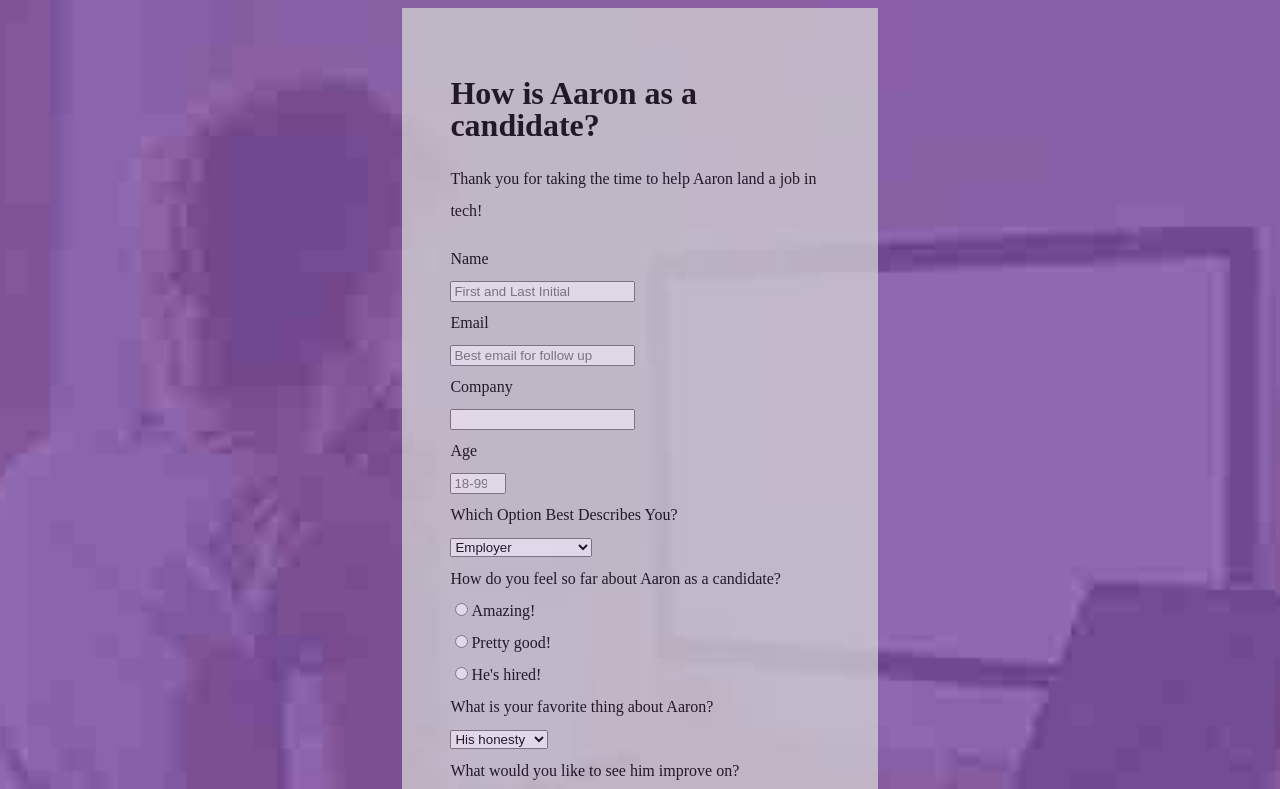
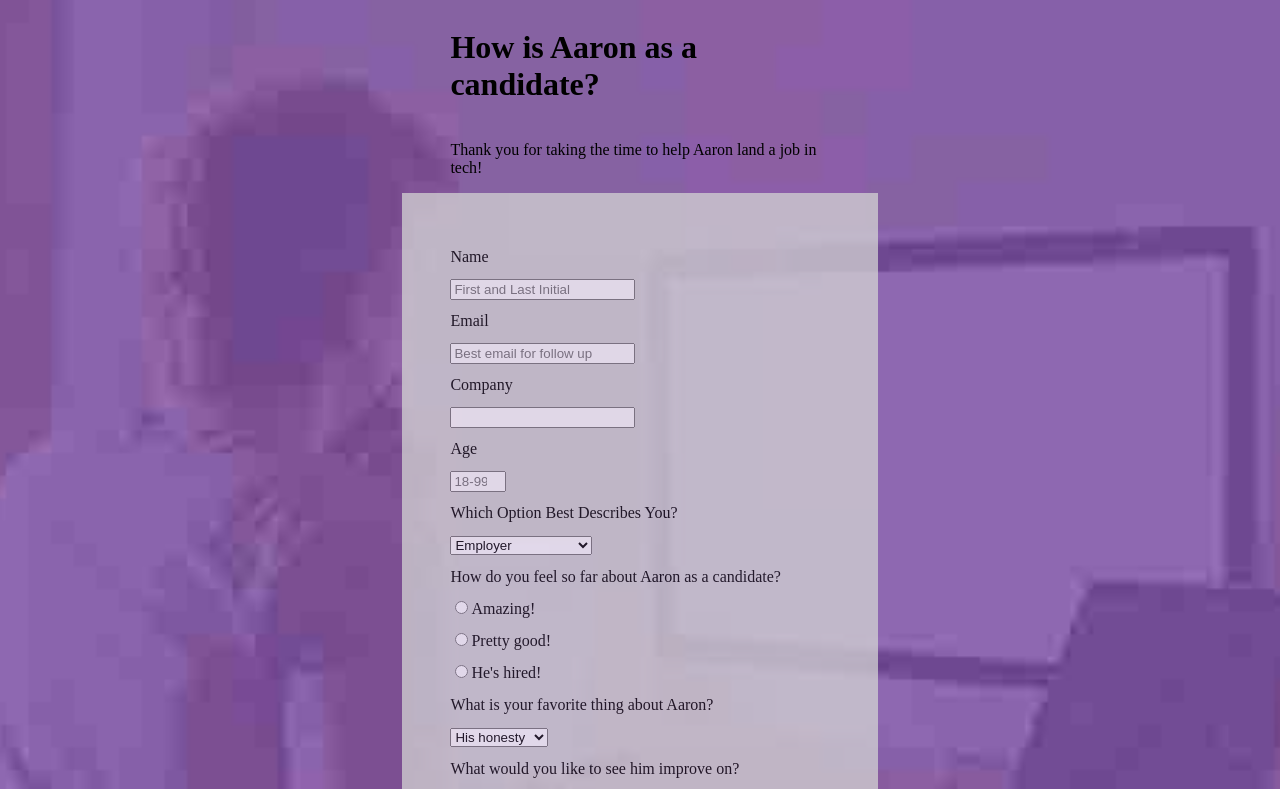
Before and after one commit to JesseJames1737/AaronJames_Survey, a plain HTML site: page index.html in a window 1280 px wide. Shown: the top 789 px of the page. Drawn offline with Linux system fonts and the light colour scheme.

Commit message:
centering form and header

```diff
--- a/index.html
+++ b/index.html
@@ -9,7 +9,7 @@
         background-size: cover;
     }
 
-    #main-content {
+    #form-container {
         background-color: lightgrey;
         opacity: 75%;
         width: 30%;
@@ -18,16 +18,26 @@
         padding: 3em;
     }
 
+    header .intro {
+        width: 30%;
+        margin: auto;
+        display: flex;
+        flex-direction: column;
+        justify-content: center;
+    }
+
 </style>
 
 <html>
-<div id='main-content'>
 
-<head id='header'>
+
+<header id='header'>
     <title>Survey Form</title>
-    <h1 id='title'>How is Aaron as a candidate?</h1>
-    <p id='description'>Thank you for taking the time to help Aaron land a job in tech!</p>
-</head>
+    <div class='intro'>
+        <h1 id='title'>How is Aaron as a candidate?</h1>
+        <p id='description'>Thank you for taking the time to help Aaron land a job in tech!</p>
+    </div>
+</header>
 <body>
     <div id='form-container'>
             <form action="/url-where-you-want-to-submit-form-data" id='survey-form' class="survey-form">
@@ -67,5 +77,5 @@
     </div>
 
 </body>
-</div>
+
 </html>
```
